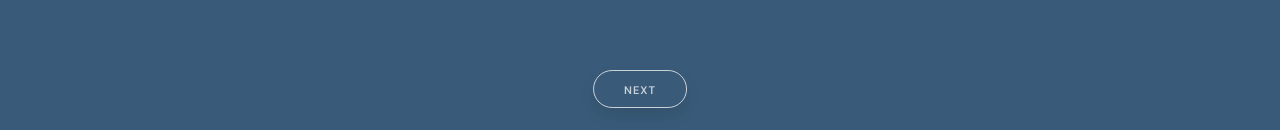
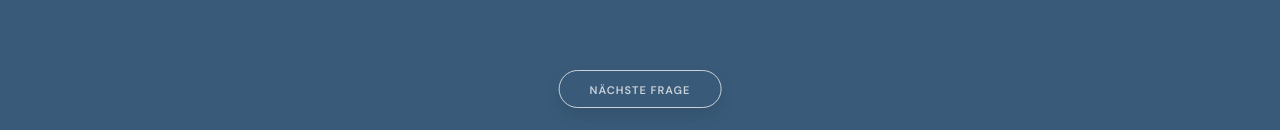
Before and after one commit to jis3r/5schnellefragen, a Svelte app: page / in a window 1280 px wide. Both pictures are taken after a click on the button "GIB MIR 5!". Shown: the part 667-797 px from the top of the page. Built offline with nearby package versions, Linux system fonts and the light colour scheme.

Commit message:
fix: removed unused code and changed game-button-naming

```diff
--- a/src/components/Game.svelte
+++ b/src/components/Game.svelte
@@ -1,17 +1,12 @@
 <script>
     import Question from './Question.svelte';
-    import { onMount, createEventDispatcher } from "svelte";
+    import { createEventDispatcher } from "svelte";
     import { getQuesitons } from '../utils/data';
 
     const dispatch = createEventDispatcher();
 
     let questions = getQuesitons();
     let pos = 0;
-
-
-    onMount(() => {
-        console.log(questions);
-    });
 
     const next = () => {
         if(pos === 4) dispatch("back")
@@ -20,4 +15,4 @@
 </script>
 
 <Question details={questions[pos]}/>
-<button class="button-primary button-low" on:click={next}>next</button>
+<button class="button-primary button-low" on:click={next}>nächste frage</button>
```
